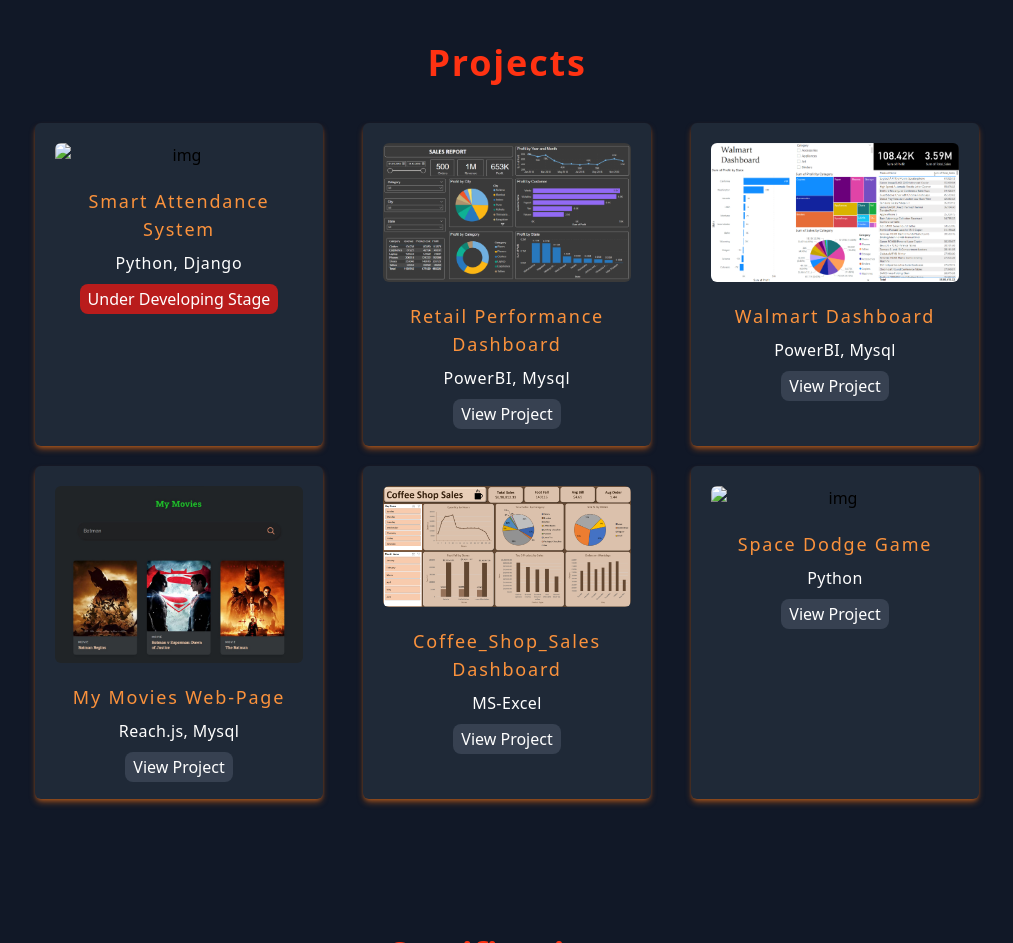
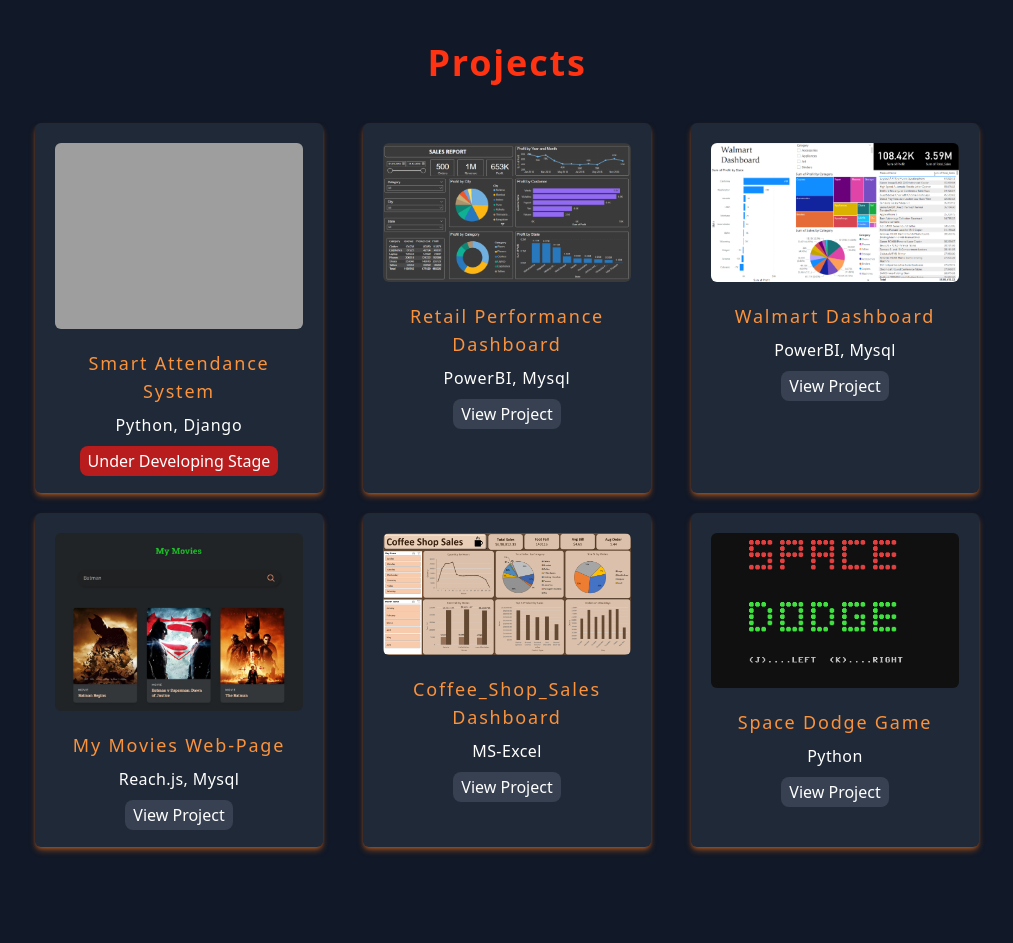
Before and after one commit to Pranav-7890/Pranav-Kumar-G-Portfolio, a plain HTML site: page index.html in a window 1280 px wide. Shown: the part 2207-3150 px from the top of the page, without its empty margins (133-1146 px from the left). Drawn offline with nearby package versions, Linux system fonts and the light colour scheme; the site is published under a folder, as on GitHub Pages, so addresses that start at the root find nothing.

Commit message:
Update index.html

```diff
--- a/index.html
+++ b/index.html
@@ -184,7 +184,7 @@
         <div
           class="bg-gray-800 rounded-md text-center p-5 shadow-md shadow-orange-500/50"
         >
-          <img src="/images/smart_attendance_system.png" alt="img" class="rounded-md" />
+          <img src="images/smart_attendance_system.png" alt="img" class="rounded-md" />
           <h3
             class="text-lg font-normal tracking-widest text-orange-400 pt-5"
           >
@@ -276,7 +276,7 @@
         <div
         class="bg-gray-800 rounded-md text-center p-5 shadow-md shadow-orange-500/50"
       >
-        <img src="/images/space_dodge.png" alt="img" class="rounded-md" />
+        <img src="images/space_dodge.png" alt="img" class="rounded-md" />
         <h3
           class="text-lg font-normal tracking-widest text-orange-400 pt-5"
         >
```
